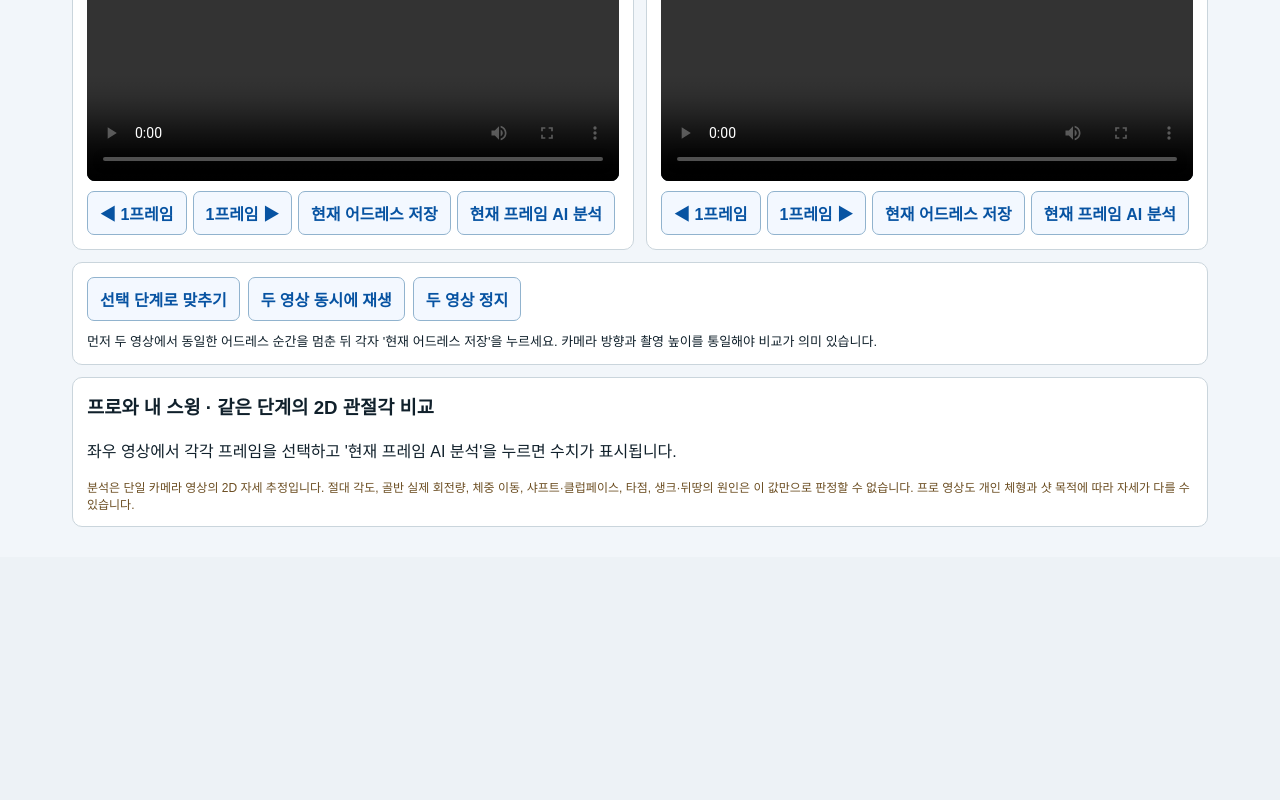
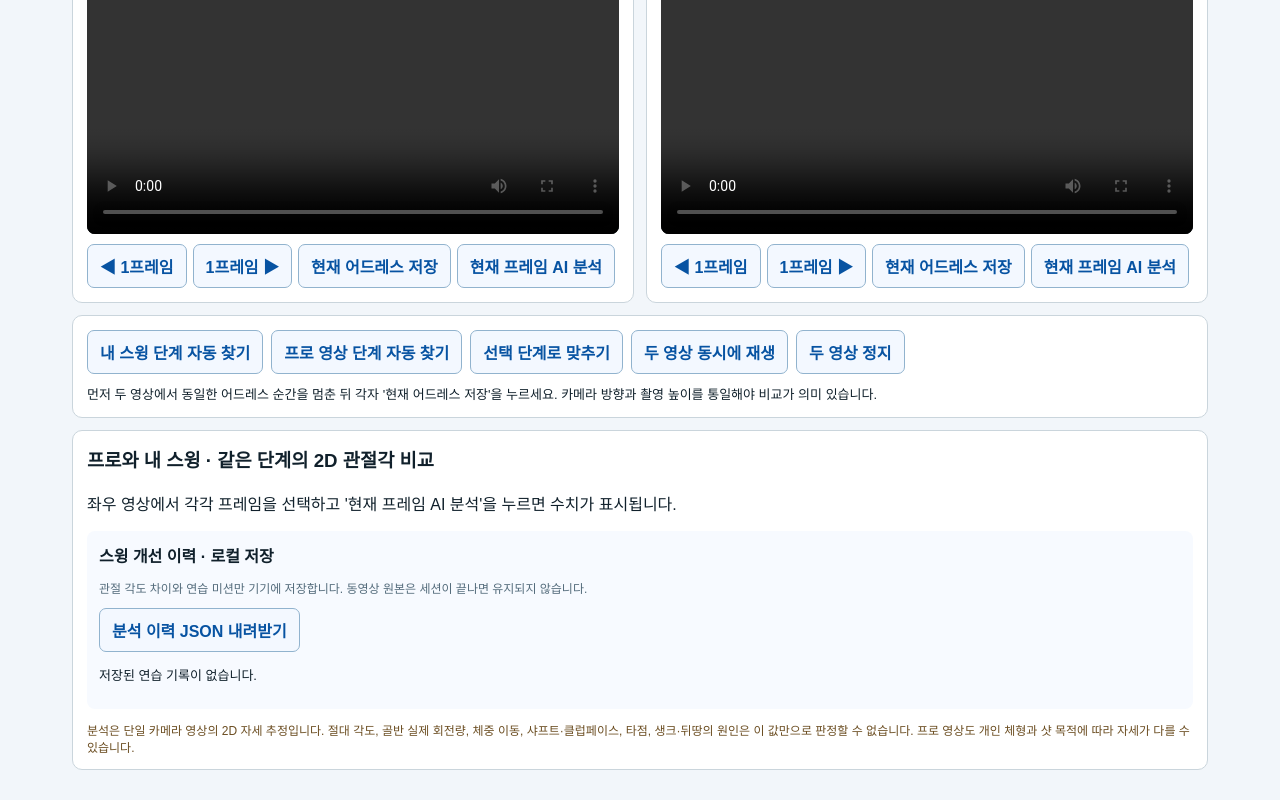
Before and after one commit to heffyncool-web/golf-ai, a Next.js app: page /camera/golf in a window 1280 px wide. Shown: the part 781-1581 px from the top of the page. Before the commit the page ends 1338 px from the top, so only its background shows below. Built offline with nearby package versions, Linux system fonts and the light colour scheme.

Commit message:
feat: automatic swing phase estimates and persistent practice missions

```diff
--- a/app/SwingStudio.jsx
+++ b/app/SwingStudio.jsx
@@ -1,6 +1,7 @@
 "use client";
 
 import { useEffect, useMemo, useRef, useState } from "react";
+import { inferPhaseTimeline, handHeight, coachingFromDifferences, newPracticeEntry, CAMERA_HINTS } from "./swingTimeline";
 
 const PHASES = ["어드레스", "테이크백", "백스윙 탑", "전환", "다운스윙", "임팩트", "피니시"];
 const LINKS = [[11,12],[11,13],[13,15],[12,14],[14,16],[11,23],[12,24],[23,24],[23,25],[25,27],[24,26],[26,28]];
@@ -56,6 +57,7 @@ export default function SwingStudio({standalone=false}){
   const ownCanvas=useRef(null),proCanvas=useRef(null);
   const cameraStream=useRef(null),recorder=useRef(null),pieces=useRef([]);
   const poseModel=useRef(null);
+  const lastInferenceTime=useRef(0);
   const [cameraOn,setCameraOn]=useState(false),[recording,setRecording]=useState(false);
   const [cameraFps,setCameraFps]=useState("미확인");
   const [status,setStatus]=useState("영상 파일을 선택하거나 웹 카메라를 켜세요.");
@@ -65,6 +67,9 @@ export default function SwingStudio({standalone=false}){
   const [marks,setMarks]=useState({mine:{},pro:{}});
   const [analysis,setAnalysis]=useState({mine:null,pro:null});
   const [loadingPose,setLoadingPose]=useState(false);
+  const [autoWorking,setAutoWorking]=useState(false),[scanReport,setScanReport]=useState({mine:null,pro:null});
+  const [sessions,setSessions]=useState([]);
+  useEffect(()=>{try{const rows=JSON.parse(localStorage.getItem("golfSwingCoachSessionsV1")||"[]");if(Array.isArray(rows))setSessions(rows.slice(0,60));}catch{}},[]);
   useEffect(()=>()=>{Object.values(fileUrls.current).forEach(u=>{if(u)URL.revokeObjectURL(u);});cameraStream.current?.getTracks().forEach(t=>t.stop());try{if(recorder.current?.state==="recording")recorder.current.stop();}catch{}poseModel.current?.close?.();},[]);
   useEffect(()=>{[ownVideo.current,proVideo.current].forEach(v=>{if(v)v.playbackRate=speed;});},[speed,mine,pro]);
   function selectVideo(kind,file){
@@ -141,7 +146,8 @@ export default function SwingStudio({standalone=false}){
         const fileset=await mod.FilesetResolver.forVisionTasks(MODEL_WASM);
         poseModel.current=await mod.PoseLandmarker.createFromOptions(fileset,{baseOptions:{modelAssetPath:MODEL_ASSET},runningMode:"VIDEO",numPoses:1,minPoseDetectionConfidence:.5,minTrackingConfidence:.5});
       }
-      const result=poseModel.current.detectForVideo(video,performance.now());
+      lastInferenceTime.current=Math.max(performance.now(),lastInferenceTime.current+1);
+      const result=poseModel.current.detectForVideo(video,lastInferenceTime.current);
       const landmarks=result.landmarks?.[0];
       if(!landmarks){setAnalysis(prev=>({...prev,[kind]:null}));clearPose(canvas);setStatus("인물 관절을 찾지 못했습니다. 전신이 화면에 나오게 촬영해 주세요.");return;}
       drawPose(canvas,video,landmarks);
@@ -150,6 +156,75 @@ export default function SwingStudio({standalone=false}){
     }catch(e){setStatus("관절 분석 모델 연결 실패. 네트워크 연결과 브라우저 지원을 확인하세요.");}
     finally{setLoadingPose(false);}
   }
+
+  async function ensurePose(){
+    if(poseModel.current)return poseModel.current;
+    const mod=await import(/* webpackIgnore: true */ "https://cdn.jsdelivr.net/npm/@mediapipe/tasks-vision@0.10.22-rc.20250304/+esm");
+    const fileset=await mod.FilesetResolver.forVisionTasks(MODEL_WASM);
+    poseModel.current=await mod.PoseLandmarker.createFromOptions(fileset,{baseOptions:{modelAssetPath:MODEL_ASSET},runningMode:"VIDEO",numPoses:1,minPoseDetectionConfidence:.5,minTrackingConfidence:.5});
+    return poseModel.current;
+  }
+  function seekTo(video,t){
+    return new Promise((resolve,reject)=>{
+      if(!video||!Number.isFinite(video.duration)){reject(new Error("영상 길이를 확인할 수 없습니다."));return;}
+      const target=Math.max(0,Math.min(video.duration-.02,t));
+      if(Math.abs(target-video.currentTime)<.004){resolve();return;}
+      const timeout=setTimeout(()=>{video.removeEventListener("seeked",done);reject(new Error("프레임을 이동할 수 없습니다."));},3500);
+      function done(){clearTimeout(timeout);resolve();}
+      video.addEventListener("seeked",done,{once:true});
+      video.currentTime=target;
+    });
+  }
+  async function detectTimeline(kind){
+    const video=kind==="mine"?ownVideo.current:proVideo.current;
+    if(!video||!Number.isFinite(video.duration)||video.duration<=0){setStatus("먼저 재생 가능한 영상을 불러오세요.");return;}
+    if(autoWorking||loadingPose)return;
+    setAutoWorking(true);video.pause();setStatus("동영상에서 스윙 단계 후보를 탐색하고 있습니다.");
+    const oldTime=video.currentTime;
+    try{
+      const model=await ensurePose();
+      const times=[];
+      const duration=Math.min(video.duration,20);
+      const count=Math.max(15,Math.min(65,Math.round(duration*7)));
+      for(let i=0;i<count;i++){
+        const t=(.01+(i/(count-1))*.98)*duration;
+        await seekTo(video,t);
+        lastInferenceTime.current=Math.max(performance.now(),lastInferenceTime.current+1);
+        const result=model.detectForVideo(video,lastInferenceTime.current);
+        const pose=handHeight(result.landmarks?.[0]);
+        if(pose)times.push({time:video.currentTime,pose});
+      }
+      const inferred=inferPhaseTimeline(times);
+      setScanReport(prev=>({...prev,[kind]:inferred}));
+      if(Object.keys(inferred.marks).length){
+        setMarks(prev=>({...prev,[kind]:{...prev[kind],...inferred.marks}}));
+        setStatus((kind==="mine"?"내 영상":"프로 영상")+"에서 스윙 단계를 추정했습니다. 임팩트 시점과 단계별 위치를 영상으로 재확인하세요.");
+      }else{
+        setStatus(inferred.reason);
+      }
+    }catch(e){setStatus("자동 단계 탐색 실패: "+(e?.message||"영상 디코딩 및 AI 모델을 확인하세요."));}
+    finally{await seekTo(video,oldTime).catch(()=>{});setAutoWorking(false);}
+  }
+  function savePractice(){
+    if(!canLog){setStatus("동일한 스윙 단계에서 내 영상과 참고 영상을 분석한 후 저장해 주세요.");return;}
+    const entry=newPracticeEntry({club,angle,phase,coaching:recommended,metrics:compare,reference:"사용자가 직접 선택한 참고 영상",time:analysis.mine?.time});
+    try{
+      const next=[entry,...sessions].slice(0,60);
+      localStorage.setItem("golfSwingCoachSessionsV1",JSON.stringify(next));
+      setSessions(next);setStatus("연습 분석 기록을 이 기기에 저장했습니다. 영상 원본은 저장되지 않습니다.");
+    }catch{setStatus("브라우저 저장 공간을 확인하세요. 기록을 저장하지 못했습니다.");}
+  }
+  function exportPractice(){
+    const text=JSON.stringify({version:1,records:sessions},null,2);
+    const url=URL.createObjectURL(new Blob([text],{type:"application/json"}));
+    const a=document.createElement("a");a.href=url;a.download="golf-swing-practice.json";a.click();
+    setTimeout(()=>URL.revokeObjectURL(url),1000);
+  }
+  function deletePractice(id){
+    const next=sessions.filter(x=>x.id!==id);
+    try{localStorage.setItem("golfSwingCoachSessionsV1",JSON.stringify(next));setSessions(next);}catch{setStatus("저장된 연습 기록을 삭제하지 못했습니다.");}
+  }
+
   const compare=useMemo(()=>{
     const a=analysis.mine,b=analysis.pro;if(!a||!b||a.phase!==b.phase)return [];
     return METRICS.map(([key,label,unit])=>{
@@ -158,7 +233,9 @@ export default function SwingStudio({standalone=false}){
     });
   },[analysis]);
   const largest=compare.filter(x=>x.diff!=null).sort((a,b)=>b.diff-a.diff)[0];
-  const coaching=largest&&largest.diff>=7?largest.label+"이 비교 영상과 약 "+largest.diff+"° 다릅니다. 같은 촬영 각도에서 해당 동작부터 반복해 보세요.":"비교 가능한 관절각의 큰 차이가 확인되지 않았습니다. 촬영 각도와 다른 스윙 단계도 점검하세요.";
+  const recommended=coachingFromDifferences(compare,phase,club,angle);
+  const coaching=recommended.summary;
+  const canLog=Boolean(analysis.mine&&analysis.pro&&analysis.mine.phase===analysis.pro.phase&&largest);
   function speakOne(){if(!("speechSynthesis" in window))return;window.speechSynthesis.cancel();const u=new SpeechSynthesisUtterance(coaching);u.lang="ko-KR";window.speechSynthesis.speak(u);}
   const videoFrame=(kind,src,videoRef,canvasRef)=>(
     <div style={box}>
@@ -178,6 +255,7 @@ export default function SwingStudio({standalone=false}){
         <button type="button" style={btn} disabled={loadingPose||!src} onClick={()=>analyzeFrame(kind)}>{loadingPose?"분석 중":"현재 프레임 AI 분석"}</button>
       </div>
       {src&&<a href={src} download={kind==="mine"?"my-golf-swing":"reference-golf-swing"} style={{fontSize:12,display:"inline-block",marginTop:8}}>영상 파일 저장</a>}
+      {scanReport[kind]&&<p style={{fontSize:12,color:"#37566b"}}>자동 단계 추정: {scanReport[kind].confidence==="medium"?"보통":scanReport[kind].confidence==="low"?"낮음":"정보 부족"} · {scanReport[kind].reason}</p>}
       {analysis[kind]&&<p style={{fontSize:12,color:"#37566b"}}>분석 위치 {analysis[kind].time.toFixed(2)}초 · {analysis[kind].phase} · 2D 추정</p>}
     </div>
   );
@@ -197,6 +275,7 @@ export default function SwingStudio({standalone=false}){
       </div>
       <p style={{fontSize:12,color:"#516875",marginBottom:0}}>폴드7 기본 카메라: FHD 240fps / UHD 120fps 촬영 가능. 여기서 선택한 fps는 영상 파일의 실제 속도를 자동 검증한 값이 아닙니다. 삼성 카메라에서 이미 30fps 슬로모션으로 저장한 파일이면 30fps를 선택하세요.</p>
     </div>
+    <p style={{background:"#fff8e8",padding:"10px 12px",borderRadius:8,fontSize:13}}><b>촬영 위치:</b> {CAMERA_HINTS[angle]}</p>
     <div style={{...box,marginBottom:12}}>
       <h3 style={{margin:"0 0 8px"}}>AI 카메라 · 웹 직접 촬영</h3>
       <div style={{display:"flex",gap:10,flexWrap:"wrap",alignItems:"start"}}>
@@ -216,6 +295,8 @@ export default function SwingStudio({standalone=false}){
     </div>
     <div style={{...box,marginTop:12}}>
       <div style={{display:"flex",flexWrap:"wrap",gap:8,marginBottom:10}}>
+        <button style={btn} type="button" disabled={autoWorking||loadingPose||!mine} onClick={()=>detectTimeline("mine")}>{autoWorking?"자동 단계 탐색 중":"내 스윙 단계 자동 찾기"}</button>
+        <button style={btn} type="button" disabled={autoWorking||loadingPose||!pro} onClick={()=>detectTimeline("pro")}>프로 영상 단계 자동 찾기</button>
         <button style={btn} type="button" onClick={goMarked}>선택 단계로 맞추기</button>
         <button style={btn} type="button" onClick={playBoth}>두 영상 동시에 재생</button>
         <button style={btn} type="button" onClick={pauseBoth}>두 영상 정지</button>
@@ -229,7 +310,18 @@ export default function SwingStudio({standalone=false}){
         <><div style={{overflowX:"auto"}}><table style={{width:"100%",borderCollapse:"collapse",fontSize:13}}>
           <thead><tr><th style={{textAlign:"left"}}>분석 항목</th><th>내 자세</th><th>프로 영상</th><th>차이</th></tr></thead>
           <tbody>{compare.map(r=><tr key={r.key} style={{borderTop:"1px solid #dfe6eb"}}><td style={{padding:"9px 2px"}}>{r.label}</td><td style={{textAlign:"center"}}>{r.mine==null?"미검출":r.mine+r.unit}</td><td style={{textAlign:"center"}}>{r.pro==null?"미검출":r.pro+r.unit}</td><td style={{textAlign:"center"}}>{r.diff==null?"-":r.diff+r.unit}</td></tr>)}</tbody>
-        </table></div><div style={{background:"#f1f8f4",padding:12,borderRadius:8,marginTop:10}}><b>이번 스윙의 우선 확인 항목 1개</b><p style={{margin:"6px 0"}}>{coaching}</p><button type="button" onClick={speakOne} style={btn}>한 문장 음성 코칭</button></div></>}
+        </table></div><div style={{background:"#f1f8f4",padding:12,borderRadius:8,marginTop:10}}><b>이번 스윙의 우선 확인 항목 1개</b><p style={{margin:"6px 0"}}>{coaching}</p><p style={{margin:"6px 0"}}><b>추천 연습:</b> {recommended.drill}</p><button type="button" onClick={speakOne} style={btn}>한 문장 음성 코칭</button> <button type="button" onClick={savePractice} style={btn}>오늘의 교정 미션 저장</button></div></>}
+
+      <div style={{marginTop:15,padding:12,borderRadius:8,background:"#f7faff"}}>
+        <h4 style={{margin:"0 0 8px"}}>스윙 개선 이력 · 로컬 저장</h4>
+        <p style={{fontSize:12,color:"#536b7b"}}>관절 각도 차이와 연습 미션만 기기에 저장합니다. 동영상 원본은 세션이 끝나면 유지되지 않습니다.</p>
+        <button style={btn} type="button" disabled={!sessions.length} onClick={exportPractice}>분석 이력 JSON 내려받기</button>
+        {sessions.length===0?<p style={{fontSize:13}}>저장된 연습 기록이 없습니다.</p>:sessions.slice(0,10).map(x=><div key={x.id} style={{borderTop:"1px solid #d7e2ed",padding:"9px 0",fontSize:13}}>
+          <b>{x.createdAt.slice(0,10)} · {x.club} · {x.phase} · {x.priority}</b>
+          <p style={{margin:"4px 0"}}>{x.summary}</p><small>다음 연습: {x.drill}</small>
+          <div><button type="button" style={{...btn,padding:"4px 8px",marginTop:5}} onClick={()=>deletePractice(x.id)}>이 기록 삭제</button></div>
+        </div>)}
+      </div>
       <p style={{color:"#6b4d21",fontSize:12,marginBottom:0}}>분석은 단일 카메라 영상의 2D 자세 추정입니다. 절대 각도, 골반 실제 회전량, 체중 이동, 샤프트·클럽페이스, 타점, 생크·뒤땅의 원인은 이 값만으로 판정할 수 없습니다. 프로 영상도 개인 체형과 샷 목적에 따라 자세가 다를 수 있습니다.</p>
     </section>
   </div>;
```
